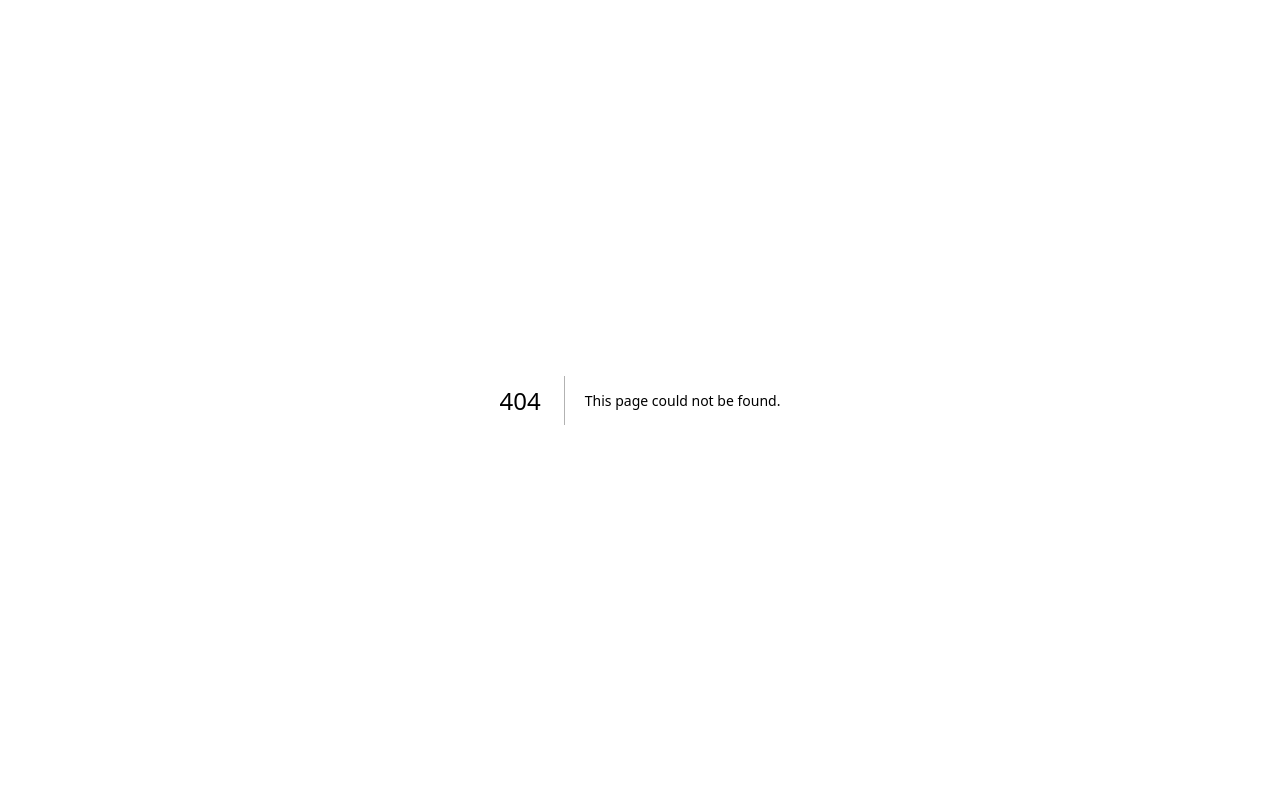
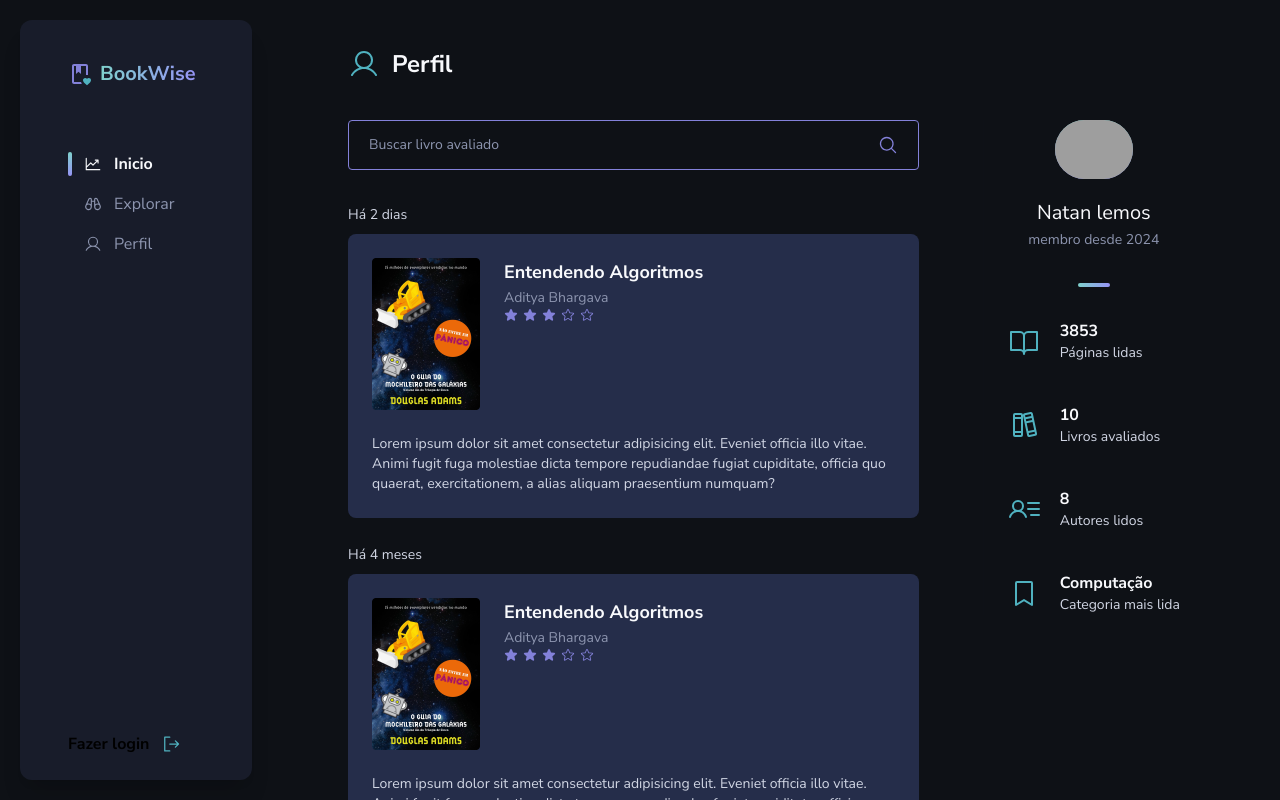
Before and after one commit to Natan10/bookwise, a Next.js app: page /dashboard/profile in a window 1280 px wide. Before the commit this address had no page. Built offline with nearby package versions, Linux system fonts and the light colour scheme; grey boxes are pictures that could not be loaded.

Commit message:
feat: create profile page

```diff
--- a/src/app/(dashboard)/dashboard/page.tsx
+++ b/src/app/(dashboard)/dashboard/page.tsx
@@ -3,7 +3,7 @@
 import Link from "next/link";
 import { CaretRight, ChartLineUp } from "@phosphor-icons/react";
 import { BigBookCard } from "@/components/card/big-book-card";
-import { CardAvatar } from "@/components/card/card-avatar";
+import { AvatarCard } from "@/components/card/avatar-card";
 import { books } from "./explorar/seed";
 import { ShortBookCard } from "@/components/card/short-book-card";
 import { getRandomNumber } from "@/utils/randomRate";
@@ -34,8 +34,8 @@ export default function Dashboard() {
           <div className="mt-10 space-y-4">
             <p className="text-sm text-gray-100">Sua última leitura</p>
             <div className="space-y-3">
-              <CardAvatar />
-              <CardAvatar />
+              <AvatarCard />
+              <AvatarCard />
             </div>
           </div>
         </div>
--- /dev/null
+++ b/src/app/(dashboard)/dashboard/profile/page.tsx
@@ -0,0 +1,99 @@
+"use client";
+
+import { ProfileCard } from "@/components/card/profile-card";
+import { Input } from "@/components/input";
+import {
+  BookOpen,
+  BookmarkSimple,
+  Books,
+  User,
+  UserList,
+} from "@phosphor-icons/react";
+import { AvatarPhoto } from "@/components/avatar";
+
+export default function Profile() {
+  return (
+    <section className="px-[76px] pt-12 pb-7">
+      <header>
+        <div className="flex items-center gap-3">
+          <User size={32} className="text-green-100" />
+          <h1 className="text-gray-100 text-2xl font-bold">Perfil</h1>
+        </div>
+      </header>
+
+      <div className="mt-10 grid grid-cols-3">
+        {/* cards */}
+        <div className="col-span-2">
+          <Input placeholder="Buscar livro avaliado" />
+          <div className="mt-8 space-y-6">
+            <div className="space-y-2">
+              <span className="text-gray-300 text-sm">Há 2 dias</span>
+              <ProfileCard />
+            </div>
+            <div className="space-y-2">
+              <span className="text-gray-300 text-sm">Há 4 meses</span>
+              <ProfileCard />
+            </div>
+          </div>
+        </div>
+
+        {/* profile */}
+        <div className="ml-16 ">
+          <div className="border-l border-gray-700/10">
+            <div className="flex flex-col items-center justify-center gap-5">
+              <AvatarPhoto
+                avatarUrl="https://github.com/natan10.png"
+                type="lg"
+              />
+              <div className="text-center">
+                <p className="text-gray-100 text-xl">Natan lemos</p>
+                <span className="text-gray-400 text-sm">membro desde 2024</span>
+              </div>
+            </div>
+
+            <div className="my-8 flex justify-center">
+              <div className="w-8 h-1 rounded-full bg-gradient-horizontal" />
+            </div>
+
+            <div className="flex flex-col items-center">
+              <div className="space-y-10">
+                <div className="flex items-center gap-5">
+                  <BookOpen size={32} className="text-green-100" />
+                  <div className="flex flex-col">
+                    <span className="text-gray-100 font-bold">3853</span>
+                    <span className="text-gray-300 text-sm">Páginas lidas</span>
+                  </div>
+                </div>
+                <div className="flex items-center gap-5">
+                  <Books size={32} className="text-green-100" />
+                  <div className="flex flex-col">
+                    <span className="text-gray-100 font-bold">10</span>
+                    <span className="text-gray-300 text-sm">
+                      Livros avaliados
+                    </span>
+                  </div>
+                </div>
+                <div className="flex items-center gap-5">
+                  <UserList size={32} className="text-green-100" />
+                  <div className="flex flex-col">
+                    <span className="text-gray-100 font-bold">8</span>
+                    <span className="text-gray-300 text-sm">Autores lidos</span>
+                  </div>
+                </div>
+                <div className="flex items-center gap-5">
+                  <BookmarkSimple size={32} className="text-green-100" />
+                  <div className="flex flex-col">
+                    <span className="text-gray-100 font-bold">Computação</span>
+                    <span className="text-gray-300 text-sm">
+                      Categoria mais lida
+                    </span>
+                  </div>
+                </div>
+              </div>
+            </div>
+          </div>
+        </div>
+      </div>
+    </section>
+  );
+}
--- a/src/components/avatar.tsx
+++ b/src/components/avatar.tsx
@@ -7,18 +7,43 @@ function AvatarRoot({ children }: { children: ReactNode }) {
 }
 
 type AvatarProps = {
-  profileName: string;
+  type?: "sm" | "md" | "lg";
   avatarUrl: string;
 };
 
-function AvatarPhoto({ avatarUrl }: AvatarProps) {
+function AvatarPhoto({ avatarUrl, type = "md" }: AvatarProps) {
+  function getImageSize() {
+    if (type === "sm") {
+      return 30;
+    } else if (type === "md") {
+      return 38;
+    } else {
+      return 78;
+    }
+  }
+
+  function getContainerSize() {
+    if (type === "sm") {
+      return 8;
+    } else if (type === "md") {
+      return 10;
+    } else {
+      return 20;
+    }
+  }
+
+  const size = getImageSize();
+  const containerSize = getContainerSize();
+
   return (
-    <div className="flex justify-center items-center size-10 rounded-full bg-gradient-vertical">
+    <div
+      className={`flex justify-center items-center size-${containerSize} rounded-full bg-gradient-vertical`}
+    >
       <Image
         src={avatarUrl}
         alt="avatar-profile"
-        width={38}
-        height={38}
+        width={size}
+        height={size}
         className="rounded-full"
         style={{ objectFit: "contain" }}
       />
--- a/src/components/card/card-avatar.tsx
+++ b/src/components/card/avatar-card.tsx
@@ -4,15 +4,12 @@ import Image from "next/image";
 import { Stars } from "../stars";
 import * as Avatar from "@/components/avatar";
 
-export function CardAvatar() {
+export function AvatarCard() {
   return (
     <div className="min-w-[608px] h-[280px] p-6 rounded-lg bg-gray-600 transition-all">
       <div className="flex justify-between items-start">
         <Avatar.AvatarRoot>
-          <Avatar.AvatarPhoto
-            avatarUrl="https://github.com/natan10.png"
-            profileName="Natan"
-          />
+          <Avatar.AvatarPhoto avatarUrl="https://github.com/natan10.png" />
           <Avatar.AvatarDescription name="Natan" description="Hoje" />
         </Avatar.AvatarRoot>
         <Stars rate={2} />
--- /dev/null
+++ b/src/components/card/profile-card.tsx
@@ -0,0 +1,39 @@
+import Image from "next/image";
+import { Stars } from "../stars";
+
+export function ProfileCard() {
+  return (
+    <div className="max-h-[360px] p-6 rounded-lg bg-gray-600 transition-all">
+      <div className="grid grid-cols-[auto_1fr_1fr] gap-6">
+        <div className="rounded">
+          <Image
+            src={"/images/books/o-guia-do-mochileiro-das-galaxias.png"}
+            alt="livro"
+            width={108}
+            height={152}
+            style={{ objectFit: "cover" }}
+          />
+        </div>
+        <div className="col-span-2">
+          <div className="flex flex-col gap-[2px]">
+            <p className="text-gray-100 text-lg font-bold">
+              Entendendo Algoritmos
+            </p>
+            <span className="text-gray-400 text-sm">Aditya Bhargava</span>
+          </div>
+          <div className="mx-auto">
+            <Stars rate={3} />
+          </div>
+        </div>
+      </div>
+      <div className="mt-6">
+        <p className="text-sm text-gray-300">
+          Lorem ipsum dolor sit amet consectetur adipisicing elit. Eveniet
+          officia illo vitae. Animi fugit fuga molestiae dicta tempore
+          repudiandae fugiat cupiditate, officia quo quaerat, exercitationem, a
+          alias aliquam praesentium numquam?
+        </p>
+      </div>
+    </div>
+  );
+}
```
